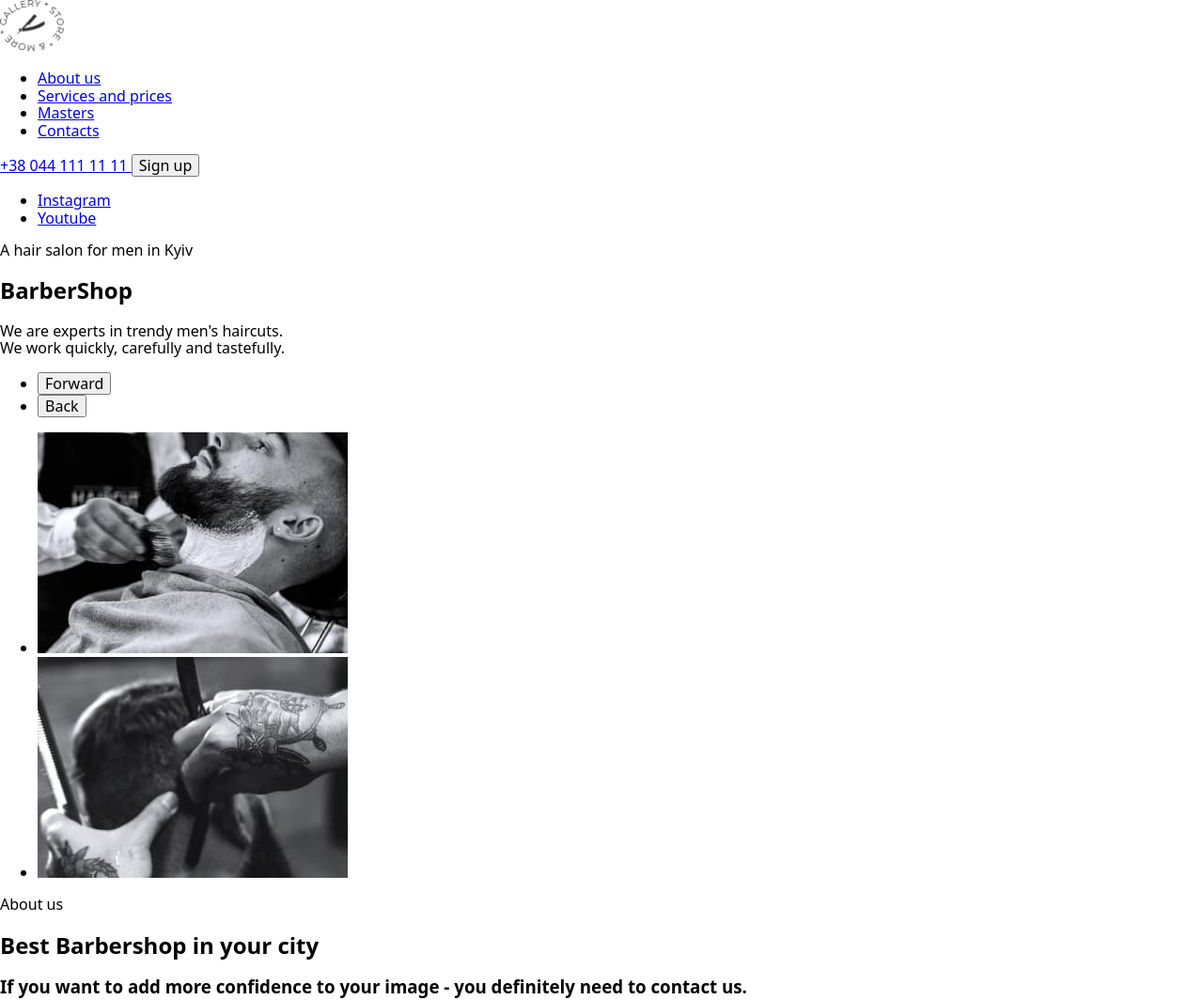
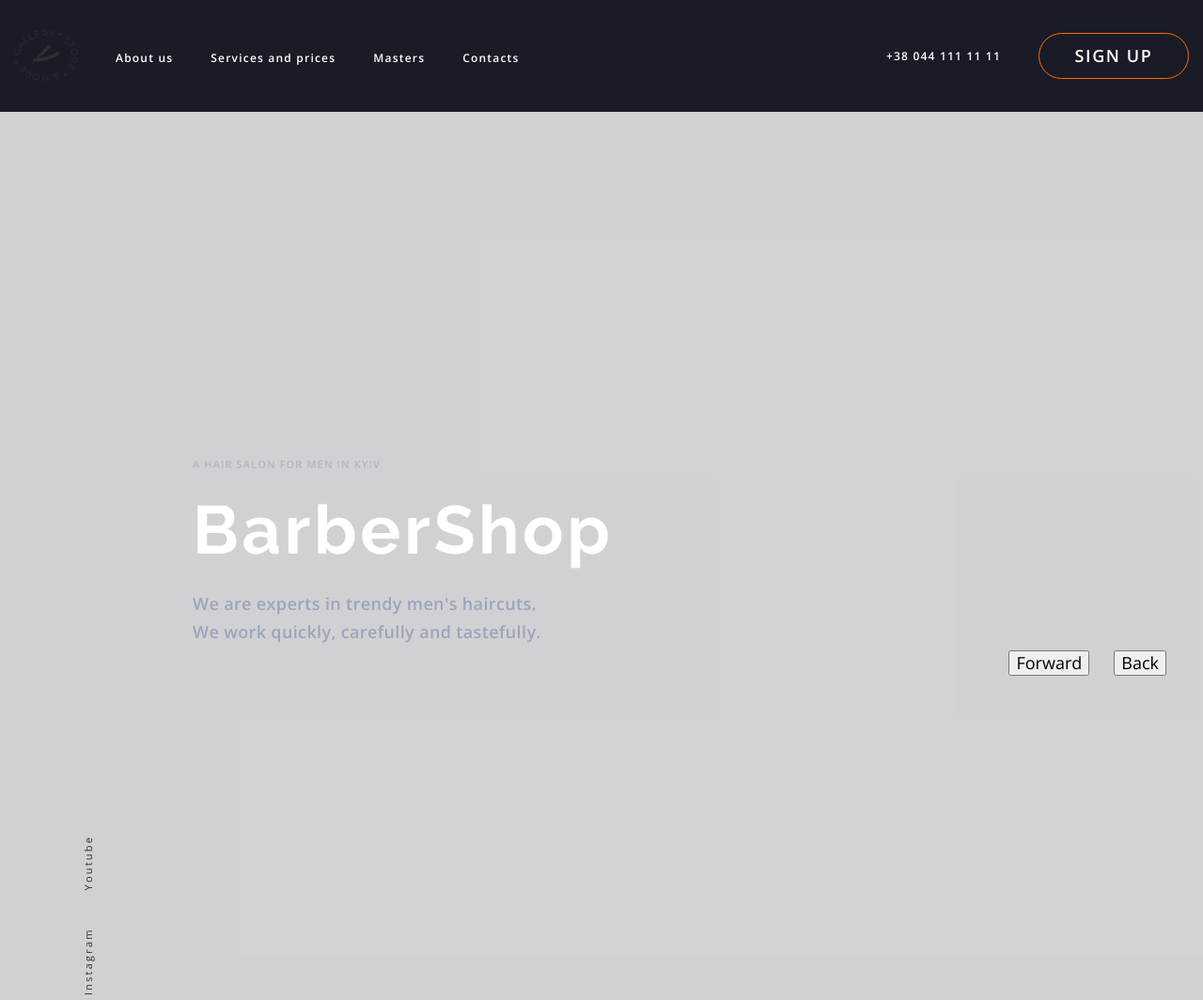
Before and after one commit to pecherska/Barbershop-test, a plain HTML site: page index.html in a window 1280 px wide. Shown: the top 1064 px of the page at 94% size. Drawn offline with nearby package versions, Linux system fonts and the light colour scheme.

Commit message:
add hero style

```diff
--- a/index.html
+++ b/index.html
@@ -11,7 +11,7 @@
 
         <link rel="stylesheet" href="https://cdnjs.cloudflare.com/ajax/libs/modern-normalize/0.6.0/modern-normalize.min.css">
 
-        <link rel="stylesheet" href="/styly.css">
+        <link rel="stylesheet" href="/style.css">
     </head>
     <body>
 
@@ -53,7 +53,8 @@
             <main>
                 <!-- Hero -->
                 <section class="hero">
-                    <div class="container">
+                    <div class="hero_container container">
+                        <div class="sidebar">
                             <ul class="hero_list list">
                                 <li class="hero_item">
                                     <a class="link social_link_hero"  href="https://www.instagram.com">Instagram</a>
@@ -62,10 +63,13 @@
                                     <a class="link social_link_hero" href="https://www.youtube.com">Youtube</a>
                                 </li>
                             </ul>
+                        </div>
+                        <div class="hero_main_page">
                             <p class="hero_subtitle">A hair salon for men in Kyiv</p>
                             <h1 class="hero_title">BarberShop</h1>
                             <p class="hero_text">We are experts in trendy men's haircuts.<br />
                                 We work quickly, carefully and tastefully.</p>
+                        </div>
                             <ul class="hero_btn list">
                                 <li class="hero_btn_list">
                                     <button type="button">Forward</button>
@@ -76,6 +80,31 @@
                             </ul>
 
                     </div>
+
+                    <!-- Slider -->
+
+                    <!-- <div class="hero_slider">
+                        <ul class="hero_slider_list">
+                            <li class="hero_item">
+                                <a>
+
+                                </a>
+                            </li>
+                            <li class="hero_item">
+                                <a>
+
+                                </a>
+                            </li>
+                            <li class="hero_item">
+                                <a>
+
+                                </a>
+                            </li>
+                        </ul>
+                        <div class="slider">
+
+                        </div>
+                    </div> -->
                 </section>
                 <!-- Section About US -->
                 <section  class="section">
--- a/style.css
+++ b/style.css
@@ -146,6 +146,15 @@ h6 {
     color: var(--white-text-color);
  }
 
+ .nav_link:hover,
+ .nav_link:focus {
+   color: var(--accent-color);
+ }
+
+ .sidebar {
+
+
+ }
  .header_phone {
     margin-right: 40px;
 
@@ -192,6 +201,10 @@ h6 {
  .hero_list {
     display: flex;
     align-items: center;
+    padding-top: 36px;
+    padding-bottom: 37px;
+    transform: rotate(-90deg) translateY(100%);
+    transform-origin: left bottom;
  }
 
  .hero_item:not(:last-child) {
@@ -210,6 +223,26 @@ h6 {
      color: var(--accent-color);
  }
 
+
+ .sidebar {
+   display: flex;
+   align-items: flex-end;
+   z-index: 10;
+   width: 90px;
+   padding-left: 25px;
+   padding-bottom: 40px;
+ }
+.hero_container {
+   display: flex;
+}
+
+ .hero_main_page {
+   margin-top: 184px;
+   margin-bottom: 206px;
+   margin-left: 100px;
+
+ }
+
  .hero_subtitle {
     margin-top: 184px;
     margin-bottom: 20px;
@@ -222,6 +255,8 @@ h6 {
     text-transform: uppercase;
 
  }
+
+
 
  .hero_title {
     color: var(--white-text-color);
@@ -246,7 +281,10 @@ h6 {
 
  .hero_btn {
     display: flex;
-    justify-content: flex-end;
+    align-items: flex-end;
+    position: absolute;
+      bottom: 40px;
+      right: 39px;
 
 
  }
```
Lines whose indentation alone changed are shown as unchanged.
